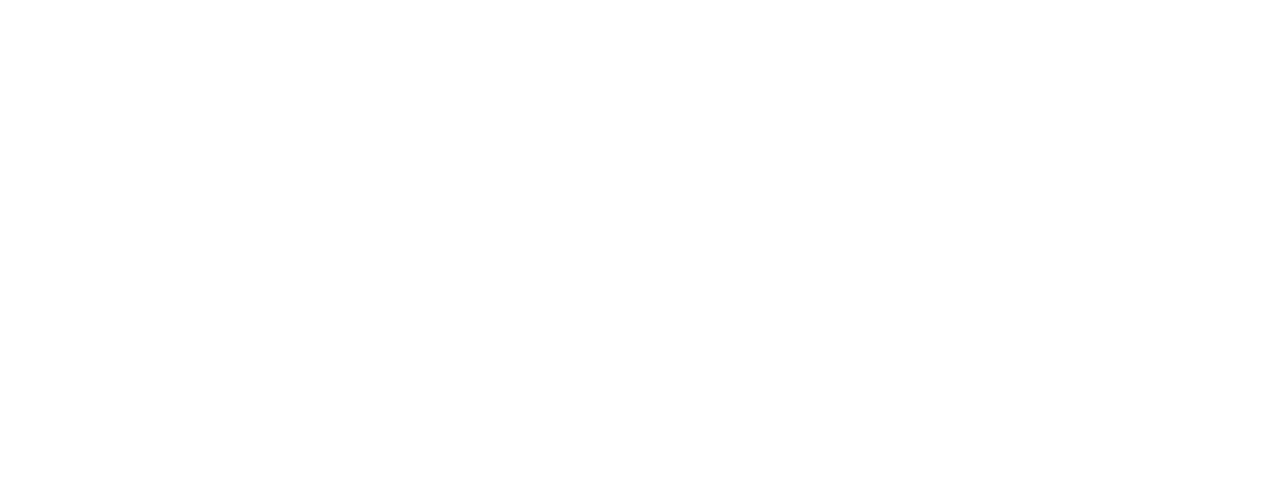
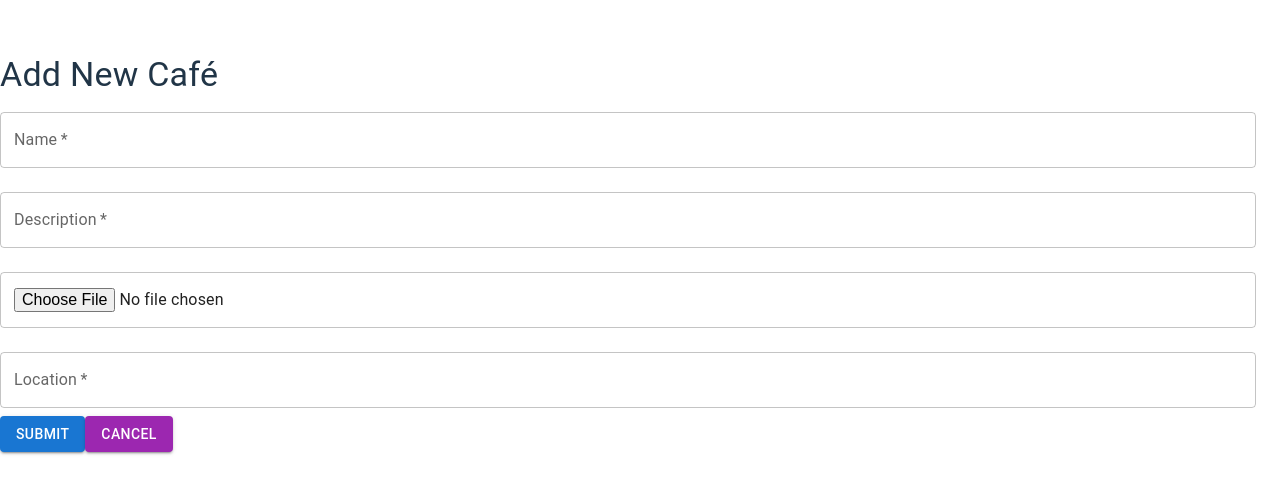
Before and after one commit to jdanas/cafe-manager, a React (Vite) app in the folder frontend/: page /cafes/add in a window 1280 px wide. Before the commit this address had no page. Shown: the part 147-640 px from the top of the page. Built offline with nearby package versions, Linux system fonts and the light colour scheme.

Commit message:
updated frontend

```diff
--- a/frontend/src/App.tsx
+++ b/frontend/src/App.tsx
@@ -2,6 +2,8 @@
 import { BrowserRouter as Router, Route, Routes } from 'react-router-dom';
 import CafeList from './components/CafeList';
 import EmployeeList from './components/EmployeeList';
+import CafeForm from './components/CafeForm';
+import EmployeeForm from './components/EmployeeForm';
 
 const App: React.FC = () => {
   return (
@@ -10,6 +12,10 @@
         <Routes>
           <Route path="/cafes" element={<CafeList />} />
           <Route path="/employees" element={<EmployeeList />} />
+          <Route path="/cafes/add" element={<CafeForm />} />
+          <Route path="/cafes/edit/:id" element={<CafeForm />} />
+          <Route path="/employees/add" element={<EmployeeForm />} />
+          <Route path="/employees/edit/:id" element={<EmployeeForm />} />
           <Route path="/" element={<CafeList />} />
         </Routes>
       </div>
--- /dev/null
+++ b/frontend/src/components/CafeForm.tsx
@@ -0,0 +1,72 @@
+import React, { useState } from 'react';
+import { useNavigate } from 'react-router-dom';
+import { Typography, TextField, Button } from '@mui/material';
+import ReusableTextbox from './ReusableTextbox';
+
+const CafeForm: React.FC = () => {
+  const [name, setName] = useState('');
+  const [description, setDescription] = useState('');
+  const [logo, setLogo] = useState<File | null>(null);
+  const [location, setLocation] = useState('');
+  const isEditing = false; // Replace with actual logic to determine if editing
+  const navigate = useNavigate();
+
+  const handleSubmit = async (event: React.FormEvent) => {
+    event.preventDefault();
+    // Add your form submission logic here
+    try {
+      // Example: await saveCafe({ name, description, logo, location });
+      console.log('Cafe saved successfully');
+    } catch (error) {
+      console.error('Error saving cafe:', error);
+    }
+  };
+
+  const handleCancel = () => {
+    navigate('/cafes');
+  };
+
+  return (
+    <div>
+      <Typography variant="h4">{isEditing ? 'Edit Café' : 'Add New Café'}</Typography>
+      <form onSubmit={handleSubmit}>
+        <ReusableTextbox
+          label="Name"
+          value={name}
+          onChange={(e) => setName(e.target.value)}
+          minLength={6}
+          maxLength={10}
+          required
+        />
+        <ReusableTextbox
+          label="Description"
+          value={description}
+          onChange={(e) => setDescription(e.target.value)}
+          maxLength={256}
+          required
+        />
+        <TextField
+          type="file"
+          onChange={(e) => setLogo((e.target as HTMLInputElement).files ? (e.target as HTMLInputElement).files[0] : null)}
+          inputProps={{ accept: 'image/*', maxSize: 2 * 1024 * 1024 }}
+          fullWidth
+          margin="normal"
+        />
+        <ReusableTextbox
+          label="Location"
+          value={location}
+          onChange={(e) => setLocation(e.target.value)}
+          required
+        />
+        <Button type="submit" variant="contained" color="primary">
+          Submit
+        </Button>
+        <Button onClick={handleCancel} variant="contained" color="secondary">
+          Cancel
+        </Button>
+      </form>
+    </div>
+  );
+};
+
+export default CafeForm;
--- a/frontend/src/components/ReusableTextbox.tsx
+++ b/frontend/src/components/ReusableTextbox.tsx
@@ -1,102 +1,27 @@
-import React, { useState, useEffect } from 'react';
-import { useNavigate, useParams } from 'react-router-dom';
-import axios from 'axios';
-import { Button, TextField, Typography } from '@mui/material';
-import ReusableTextbox from './ReusableTextbox';
+import React from 'react';
+import { TextField } from '@mui/material';
 
-const CafeForm: React.FC = () => {
-  const [name, setName] = useState('');
-  const [description, setDescription] = useState('');
-  const [logo, setLogo] = useState<File | null>(null);
-  const [location, setLocation] = useState('');
-  const [isEditing, setIsEditing] = useState(false);
-  const navigate = useNavigate();
-  const { id } = useParams<{ id: string }>();
+interface ReusableTextboxProps {
+  label: string;
+  value: string;
+  onChange: (e: React.ChangeEvent<HTMLInputElement>) => void;
+  minLength?: number;
+  maxLength?: number;
+  required?: boolean;
+}
 
-  useEffect(() => {
-    if (id) {
-      setIsEditing(true);
-      fetchCafe(id);
-    }
-  }, [id]);
-
-  const fetchCafe = async (id: string) => {
-    try {
-      const response = await axios.get(`http://127.0.0.1:8000/api/cafes/${id}/`);
-      const cafe = response.data;
-      setName(cafe.name);
-      setDescription(cafe.description);
-      setLocation(cafe.location);
-    } catch (error) {
-      console.error('Error fetching cafe:', error);
-    }
-  };
-
-  const handleSubmit = async (e: React.FormEvent) => {
-    e.preventDefault();
-    const formData = new FormData();
-    formData.append('name', name);
-    formData.append('description', description);
-    if (logo) formData.append('logo', logo);
-    formData.append('location', location);
-
-    try {
-      if (isEditing) {
-        await axios.put(`http://127.0.0.1:8000/api/cafes/${id}/`, formData);
-      } else {
-        await axios.post('http://127.0.0.1:8000/api/cafe/', formData);
-      }
-      navigate('/cafes');
-    } catch (error) {
-      console.error('Error saving cafe:', error);
-    }
-  };
-
-  const handleCancel = () => {
-    navigate('/cafes');
-  };
-
+const ReusableTextbox: React.FC<ReusableTextboxProps> = ({ label, value, onChange, minLength, maxLength, required }) => {
   return (
-    <div>
-      <Typography variant="h4">{isEditing ? 'Edit Café' : 'Add New Café'}</Typography>
-      <form onSubmit={handleSubmit}>
-        <ReusableTextbox
-          label="Name"
-          value={name}
-          onChange={(e) => setName(e.target.value)}
-          minLength={6}
-          maxLength={10}
-          required
-        />
-        <ReusableTextbox
-          label="Description"
-          value={description}
-          onChange={(e) => setDescription(e.target.value)}
-          maxLength={256}
-          required
-        />
-        <TextField
-          type="file"
-          onChange={(e) => setLogo(e.target.files ? e.target.files[0] : null)}
-          inputProps={{ accept: 'image/*', maxSize: 2 * 1024 * 1024 }}
-          fullWidth
-          margin="normal"
-        />
-        <ReusableTextbox
-          label="Location"
-          value={location}
-          onChange={(e) => setLocation(e.target.value)}
-          required
-        />
-        <Button type="submit" variant="contained" color="primary">
-          Submit
-        </Button>
-        <Button onClick={handleCancel} variant="contained" color="secondary">
-          Cancel
-        </Button>
-      </form>
-    </div>
+    <TextField
+      label={label}
+      value={value}
+      onChange={onChange}
+      inputProps={{ minLength, maxLength }}
+      required={required}
+      fullWidth
+      margin="normal"
+    />
   );
 };
 
-export default CafeForm;
+export default ReusableTextbox;
```
